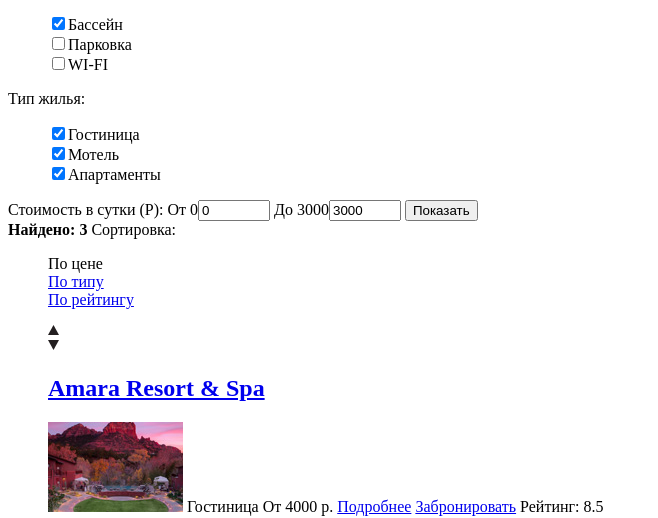
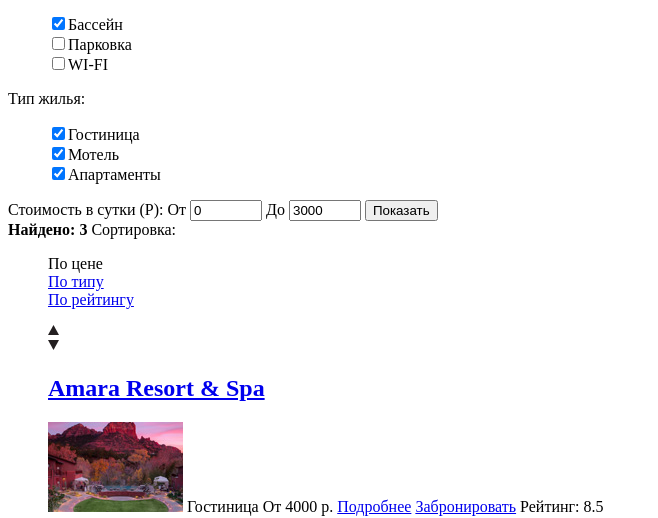
Before and after one commit to vspaker/861347-sedona-24, a plain HTML site: page catalog.html in a window 1280 px wide. Shown: the part 300-818 px from the top of the page, without its empty margins (0-658 px from the left). Drawn offline with Linux system fonts and the light colour scheme.

Commit message:
Убрал дубли значений цены

```diff
--- a/catalog.html
+++ b/catalog.html
@@ -46,8 +46,8 @@
             </li>
         </ul>
         <span class="hotel-filters">Стоимость в сутки (Р):</span>
-            <label>От 0<input type="number" name="min-price" min="0" max="3000" step="1" value="0"></label>
-            <label>До 3000<input type="number" name="max-price" min="0" max="3000" step="1" value="3000"></label>
+            <label>От <input type="number" name="min-price" min="0" max="3000" step="1" value="0"></label>
+            <label>До <input type="number" name="max-price" min="0" max="3000" step="1" value="3000"></label>
             <!--<li class="price-settings"></li>-->
             <button type="submit">Показать</button>
             </form>
```
